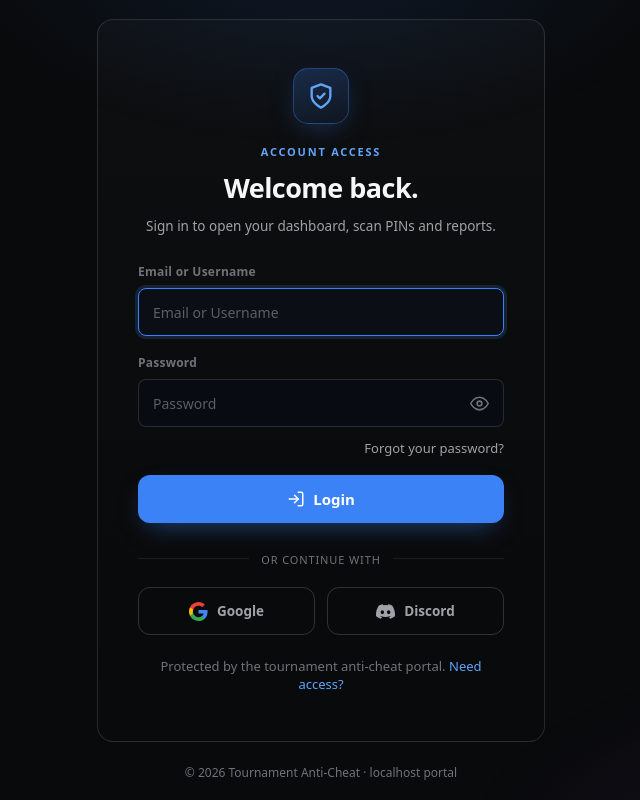
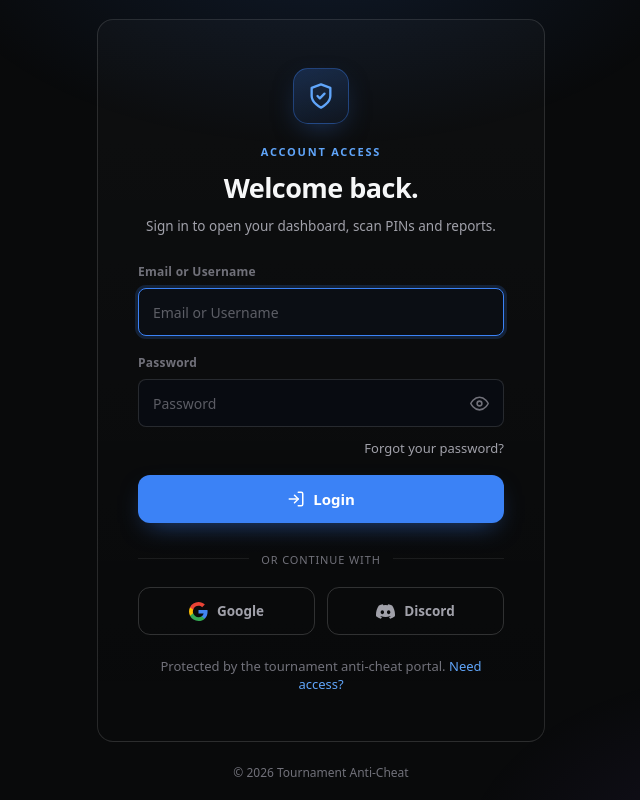
Before and after one commit to 007sriram00-oss/anticheat, a website: page portal/public/login.html in a window 1280 px wide. Shown: the whole page, without its empty margins (319-959 px from the left). Drawn offline with Linux system fonts and the light colour scheme; no server answers.

Commit message:
Clean footer on login page

```diff
--- a/portal/public/login.html
+++ b/portal/public/login.html
@@ -379,7 +379,7 @@
       <p class="switch">Protected by the tournament anti-cheat portal. <a href="/login.html">Need access?</a></p>
     </div>
 
-    <p class="foot">© 2026 Tournament Anti-Cheat · localhost portal</p>
+    <p class="foot">© 2026 Tournament Anti-Cheat</p>
   </div>
 
   <div class="toasts" id="toasts"></div>
```
